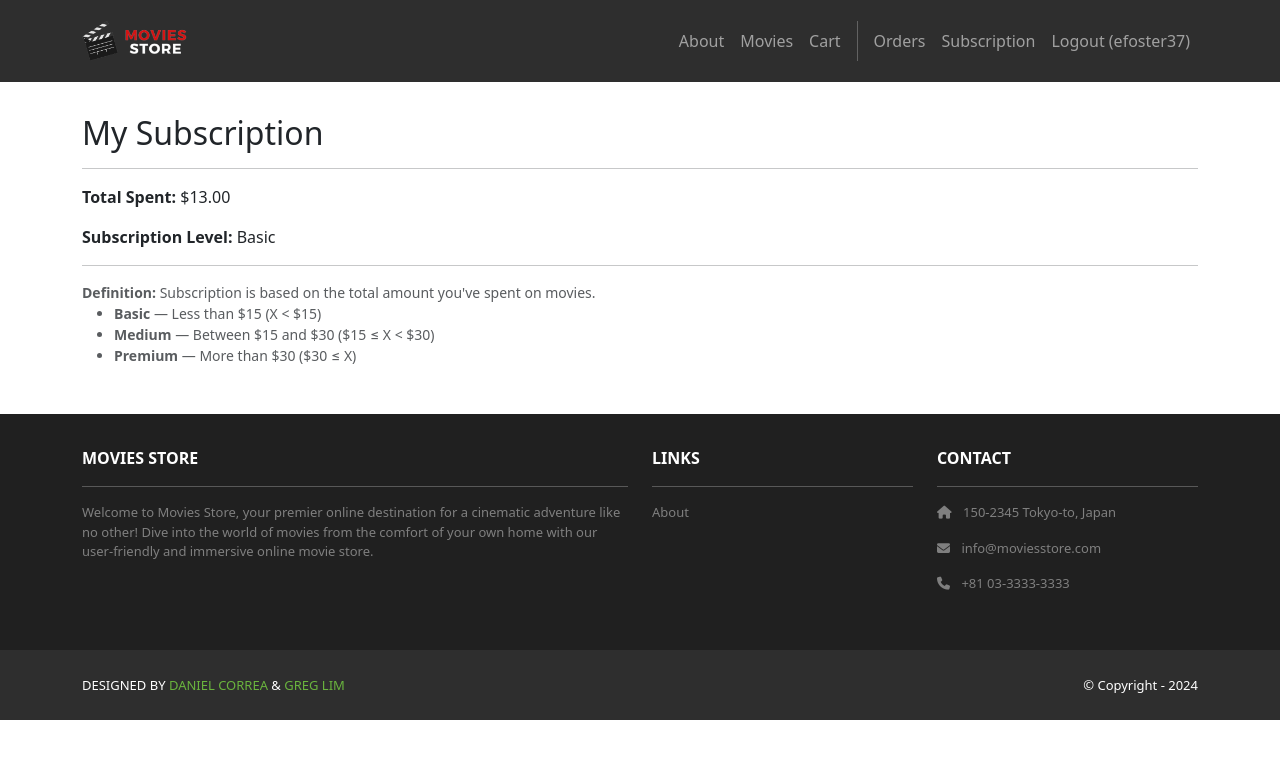
After one commit to efoste1286/moviesstore, a Django app: page /accounts/subscription/ in a window 1280 px wide. The commit adds this page. Shown: the top 759 px of the page. Run offline with Django 5.2, Linux system fonts and the light colour scheme; a user stored in the database is signed in; data comes from the database, SQL or seed files in the repository; some libraries are stand-ins or nearby versions.

Commit message:
Added subscription page

```diff
--- /dev/null
+++ b/accounts/templates/accounts/subscription.html
@@ -0,0 +1,26 @@
+{% extends 'base.html' %}
+{% block content %}
+<div class="p-3">
+  <div class="container">
+    <div class="row mt-3">
+      <div class="col mx-auto mb-3">
+        <h2>My Subscription</h2>
+        <hr />
+
+        <p><b>Total Spent:</b> ${{ template_data.total_spent|floatformat:2 }}</p>
+        <p><b>Subscription Level:</b> {{ template_data.level }}</p>
+
+        <hr />
+        <p class="text-muted small mb-0">
+          <b>Definition:</b> Subscription is based on the total amount you've spent on movies.
+        </p>
+        <ul class="text-muted small">
+          <li><b>Basic</b> — Less than $15 (X &lt; $15)</li>
+          <li><b>Medium</b> — Between $15 and $30 ($15 ≤ X &lt; $30)</li>
+          <li><b>Premium</b> — More than $30 ($30 ≤ X)</li>
+        </ul>
+      </div>
+    </div>
+  </div>
+</div>
+{% endblock content %}
--- a/accounts/urls.py
+++ b/accounts/urls.py
@@ -6,4 +6,5 @@ urlpatterns = [
     path('login/', views.login, name='accounts.login'),
     path('logout/', views.logout, name='accounts.logout'),
     path('orders/', views.orders, name='accounts.orders'),
+    path('subscription/', views.subscription, name='accounts.subscription'),
 ]
--- a/accounts/views.py
+++ b/accounts/views.py
@@ -4,6 +4,7 @@ from .forms import CustomUserCreationForm, CustomErrorList
 from django.shortcuts import redirect
 from django.contrib.auth.decorators import login_required
 from django.contrib.auth.models import User
+from django.db.models import Sum
 
 @login_required
 def logout(request):
@@ -46,3 +47,24 @@ def orders(request):
     template_data['title'] = 'Orders'
     template_data['orders'] = request.user.order_set.all()
     return render(request, 'accounts/orders.html', {'template_data': template_data})
+
+@login_required
+def subscription(request):
+    # Sum the 'total' field across all of this user's orders
+    total_spent = (
+        request.user.order_set.aggregate(total=Sum('total'))['total'] or 0
+    )
+
+    if total_spent < 15:
+        level = "Basic"
+    elif total_spent < 30:
+        level = "Medium"
+    else:
+        level = "Premium"
+
+    template_data = {
+        "title": "My Subscription",
+        "total_spent": total_spent,
+        "level": level,
+    }
+    return render(request, "accounts/subscription.html", {"template_data": template_data})
--- a/moviesstore/templates/base.html
+++ b/moviesstore/templates/base.html
@@ -31,6 +31,7 @@
             <div class="vr bg-white mx-2 d-none d-lg-block"></div>
             {% if user.is_authenticated %}
             <a class="nav-link" href="{% url 'accounts.orders' %}">Orders</a>
+            <a class="nav-link" href="{% url 'accounts.subscription' %}">Subscription</a>
             <a class="nav-link" href="{% url 'accounts.logout' %}">Logout ({{ user.username }})</a>
             {% else %}
             <a class="nav-link" href="{% url 'accounts.login' %}">Login</a>
```
